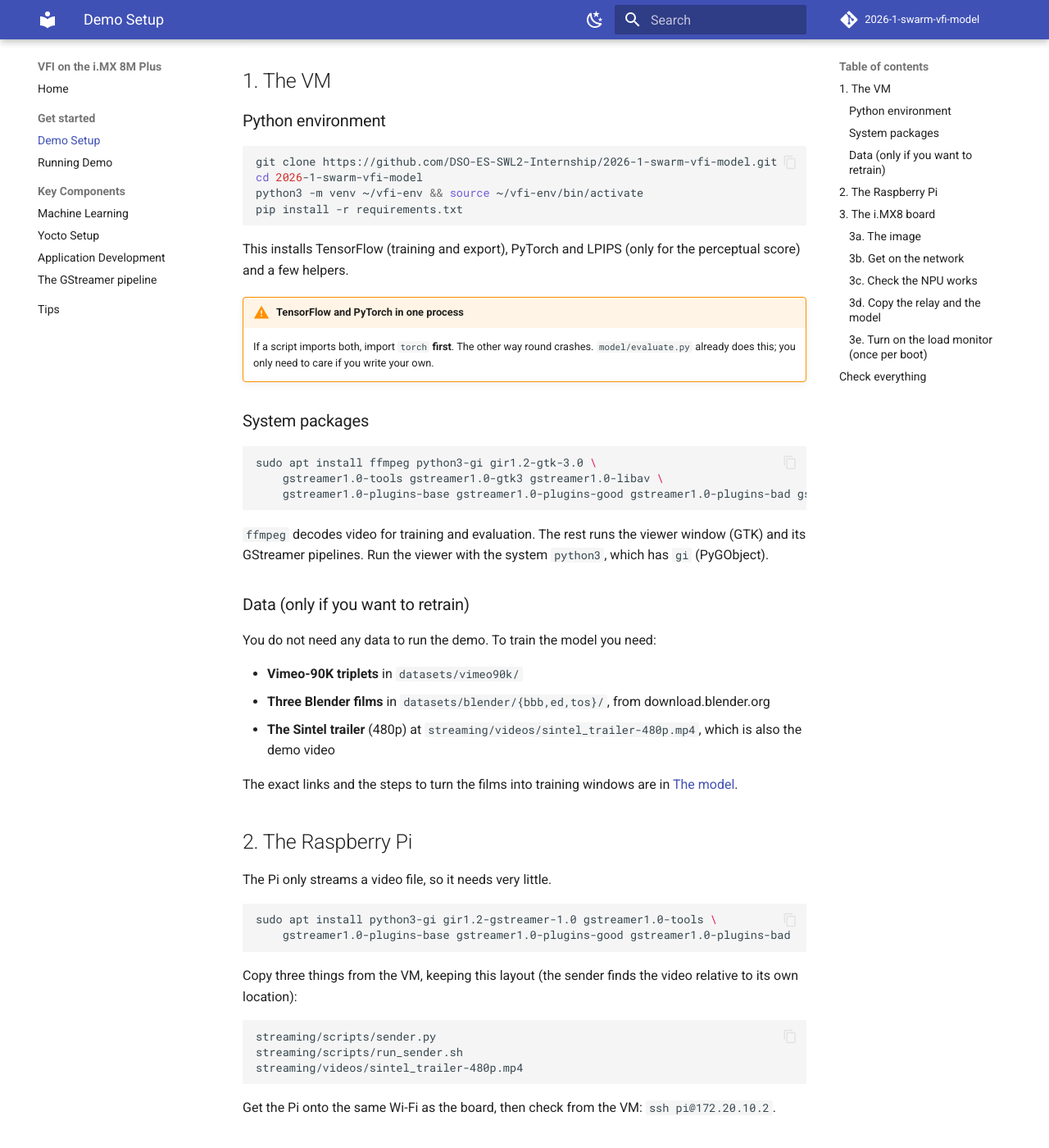
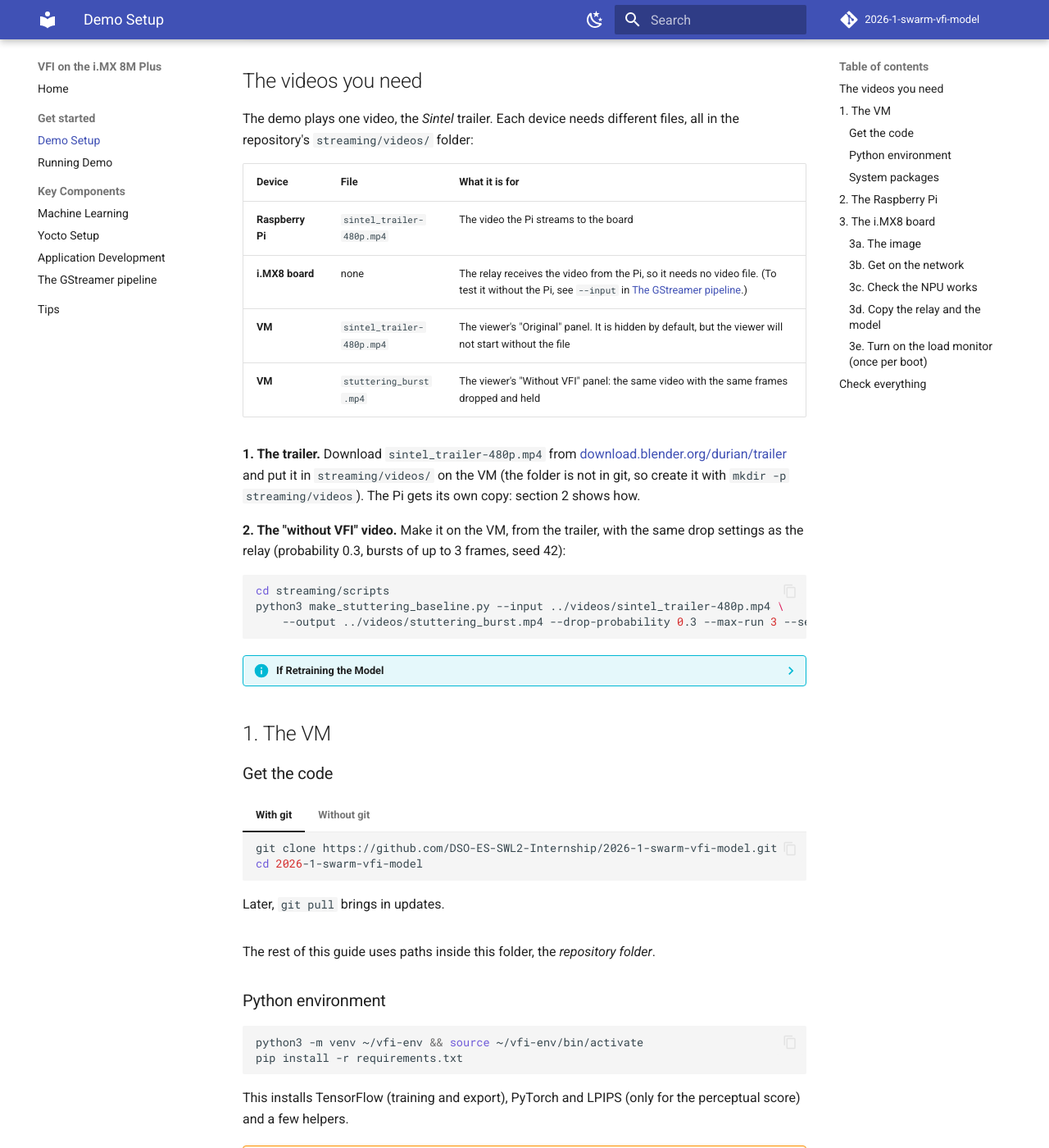
Before and after one commit to DSO-ES-SWL2-Internship/2026-1-swarm-vfi-model, an MkDocs documentation site: the page built from docs/setup.md, in a window 1280 px wide and 1400 px high, scrolled down 549 px. Shown: the whole window at 82% size. Built offline with MkDocs 1.6.1 and Material for MkDocs 9.7.7, drawn with Linux system fonts in a browser that asks for light colours; comment, search, counter and statistics services are not loaded; some of the changed text lies outside the part shown.

Commit message:
Docs: per-device videos, git steps and tips
- List the videos each device needs
- Add with-git and without-git steps per device
- Say how to fix a bad frame rate

````diff
--- a/docs/setup.md
+++ b/docs/setup.md
@@ -5,21 +5,78 @@ and why.
 
 | Device | Role | What runs there | Needs |
 | --- | --- | --- | --- |
-| **VM** (your computer) | Develop, train, view | Model scripts, `demo_viewer.py` | Python 3.10, GStreamer, GTK, ffmpeg |
 | **Raspberry Pi** | The "camera" | `sender.py` | GStreamer, the video file |
 | **i.MX8 board** | The relay | `relay.py`, `hw_monitor.py` | The Yocto image, the model |
+| **VM** (your computer) | Develop, train, view | Model scripts, `demo_viewer.py` | Python 3.10, GStreamer, GTK, ffmpeg |
 
 !!! info "Addresses used in this guide"
     The scripts default to a phone-hotspot network: **Pi `172.20.10.2`**, **board `172.20.10.10`**. If yours differ,
     set `PI_HOST=<ip>` when you start the relay, and pass `--host <ip>` to the viewer.
 
+## The videos you need
+
+The demo plays one video, the *Sintel* trailer. Each device needs different files, all in the repository's
+`streaming/videos/` folder:
+
+| Device | File | What it is for |
+| --- | --- | --- |
+| **Raspberry Pi** | `sintel_trailer-480p.mp4` | The video the Pi streams to the board |
+| **i.MX8 board** | none | The relay receives the video from the Pi, so it needs no video file. (To test it without the Pi, see `--input` in [The GStreamer pipeline](gstreamer-pipeline.md#options).) |
+| **VM** | `sintel_trailer-480p.mp4` | The viewer's "Original" panel. It is hidden by default, but the viewer will not start without the file |
+| **VM** | `stuttering_burst.mp4` | The viewer's "Without VFI" panel: the same video with the same frames dropped and held |
+
+**1. The trailer.** Download `sintel_trailer-480p.mp4` from
+[download.blender.org/durian/trailer](https://download.blender.org/durian/trailer/) and put it in `streaming/videos/` on
+the VM (the folder is not in git, so create it with `mkdir -p streaming/videos`). The Pi gets its own copy: section 2
+shows how.
+
+**2. The "without VFI" video.** Make it on the VM, from the trailer, with the same drop settings as the relay
+(probability 0.3, bursts of up to 3 frames, seed 42):
+
+```bash
+cd streaming/scripts
+python3 make_stuttering_baseline.py --input ../videos/sintel_trailer-480p.mp4 \
+    --output ../videos/stuttering_burst.mp4 --drop-probability 0.3 --max-run 3 --seed 42
+```
+
+??? info "If Retraining the Model"
+    The demo needs only the videos above. To **train** the model you also need:
+
+    - **Vimeo-90K triplets** in `datasets/vimeo90k/`
+    - **Three Blender films** in `datasets/blender/{bbb,ed,tos}/` (*Big Buck Bunny*, *Elephants Dream* and *Tears of
+      Steel*), from download.blender.org
+
+    The trailer is used for testing as well. The steps are in [The model](ml-model.md#train-it), and the download details
+    are in `model/README.md`.
+
 ## 1. The VM
+
+### Get the code
+
+=== "With git"
+
+    ```bash
+    git clone https://github.com/DSO-ES-SWL2-Internship/2026-1-swarm-vfi-model.git
+    cd 2026-1-swarm-vfi-model
+    ```
+
+    Later, `git pull` brings in updates.
+
+=== "Without git"
+
+    ```bash
+    wget https://github.com/DSO-ES-SWL2-Internship/2026-1-swarm-vfi-model/archive/refs/heads/master.zip
+    unzip master.zip
+    cd 2026-1-swarm-vfi-model-master
+    ```
+
+    To update later, download it again. (`sudo apt install unzip wget` if either is missing.)
+
+The rest of this guide uses paths inside this folder, the *repository folder*.
 
 ### Python environment
 
 ```bash
-git clone https://github.com/DSO-ES-SWL2-Internship/2026-1-swarm-vfi-model.git
-cd 2026-1-swarm-vfi-model
 python3 -m venv ~/vfi-env && source ~/vfi-env/bin/activate
 pip install -r requirements.txt
 ```
@@ -41,16 +98,6 @@ sudo apt install ffmpeg python3-gi gir1.2-gtk-3.0 \
 `ffmpeg` decodes video for training and evaluation. The rest runs the viewer window (GTK) and its GStreamer pipelines.
 Run the viewer with the system `python3`, which has `gi` (PyGObject).
 
-### Data (only if you want to retrain)
-
-You do not need any data to run the demo. To train the model you need:
-
-- **Vimeo-90K triplets** in `datasets/vimeo90k/`
-- **Three Blender films** in `datasets/blender/{bbb,ed,tos}/`, from download.blender.org
-- **The Sintel trailer** (480p) at `streaming/videos/sintel_trailer-480p.mp4`, which is also the demo video
-
-The exact links and the steps to turn the films into training windows are in [The model](ml-model.md#train-it).
-
 ## 2. The Raspberry Pi
 
 The Pi only streams a video file, so it needs very little.
@@ -60,13 +107,42 @@ sudo apt install python3-gi gir1.2-gstreamer-1.0 gstreamer1.0-tools \
     gstreamer1.0-plugins-base gstreamer1.0-plugins-good gstreamer1.0-plugins-bad
 ```
 
-Copy three things from the VM, keeping this layout (the sender finds the video relative to its own location):
+Put the sender and the video in `~/vfi` on the Pi, in this layout (the sender finds the video relative to its own
+location):
 
 ```
-streaming/scripts/sender.py
-streaming/scripts/run_sender.sh
-streaming/videos/sintel_trailer-480p.mp4
+vfi/streaming/scripts/sender.py
+vfi/streaming/scripts/run_sender.sh
+vfi/streaming/videos/sintel_trailer-480p.mp4
 ```
+
+=== "With git"
+
+    On the Pi:
+
+    ```bash
+    sudo apt install git          # if it is not installed yet
+    git clone https://github.com/DSO-ES-SWL2-Internship/2026-1-swarm-vfi-model.git ~/vfi
+    mkdir -p ~/vfi/streaming/videos
+    ```
+
+    The video is not in git, so copy it from the VM (or download it on the Pi with `wget`, from the link above):
+
+    ```bash
+    scp streaming/videos/sintel_trailer-480p.mp4 pi@172.20.10.2:vfi/streaming/videos/
+    ```
+
+    Later, `cd ~/vfi && git pull` brings in updates.
+
+=== "Without git"
+
+    From the VM, in the repository folder, copy every file with `scp`:
+
+    ```bash
+    ssh pi@172.20.10.2 mkdir -p vfi/streaming/scripts vfi/streaming/videos
+    scp streaming/scripts/{sender.py,run_sender.sh} pi@172.20.10.2:vfi/streaming/scripts/
+    scp streaming/videos/sintel_trailer-480p.mp4 pi@172.20.10.2:vfi/streaming/videos/
+    ```
 
 Get the Pi onto the same Wi-Fi as the board, then check from the VM: `ssh pi@172.20.10.2`.
 
@@ -104,22 +180,35 @@ compiles the model's graph. Later runs are fast.
 
 ### 3d. Copy the relay and the model
 
-From the VM, in the repository folder:
+The board needs no video file: it receives the video from the Pi. It needs the relay scripts and the model.
 
-```bash
-ssh root@172.20.10.10 mkdir -p vfi/streaming/scripts vfi/artifacts
-scp streaming/scripts/{relay.py,frame_dropper.py,hw_monitor.py,run_relay.sh,run_demo2.sh} \
-    root@172.20.10.10:vfi/streaming/scripts/
-scp artifacts/vfi_unet.tflite root@172.20.10.10:vfi/artifacts/
-```
+=== "With git"
 
-The relay finds the model at `../../artifacts/vfi_unet.tflite` relative to the script, which is why the folder layout
+    The image includes git. The board needs internet access to reach GitHub. On the board:
+
+    ```bash
+    git clone https://github.com/DSO-ES-SWL2-Internship/2026-1-swarm-vfi-model.git ~/vfi
+    ```
+
+    That already includes the model (`artifacts/vfi_unet.tflite` is tracked in git, under 1 MB), so there is nothing else
+    to copy. Later, `cd ~/vfi && git pull` brings in updates.
+
+    If `~/vfi` already exists, because you copied files there before, rename it first (`mv ~/vfi ~/vfi-old`): `git clone`
+    needs an empty or new folder.
+
+=== "Without git"
+
+    From the VM, in the repository folder, copy every file with `scp`:
+
+    ```bash
+    ssh root@172.20.10.10 mkdir -p vfi/streaming/scripts vfi/artifacts
+    scp streaming/scripts/{relay.py,frame_dropper.py,hw_monitor.py,run_relay.sh,run_demo2.sh} \
+        root@172.20.10.10:vfi/streaming/scripts/
+    scp artifacts/vfi_unet.tflite root@172.20.10.10:vfi/artifacts/
+    ```
+
+Note: The relay finds the model at `../../artifacts/vfi_unet.tflite` relative to the script, which is why the folder layout
 matters. It also keeps the compiled NPU graph in `artifacts/vx_cache/`, so the compile is paid only once.
-
-!!! warning "Run from one copy only"
-    If the board has an older clone of the repository, make sure you start the relay from `~/vfi`, not from the old
-    clone. The old copy has the old relay and the old model, and it fails in confusing ways. The relay prints which
-    model it loads: look for `vfi_unet.tflite`.
 
 ### 3e. Turn on the load monitor (once per boot)
 
````
Also changed, not shown: other parts of docs/setup.md (+1 -1 lines), docs/run-the-demos.md (+7 -23 lines), docs/tips.md (+1 -1 lines).
